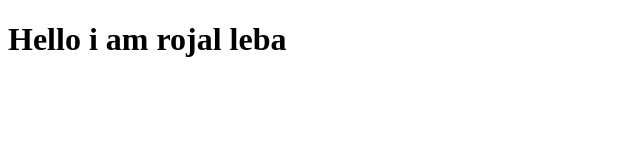
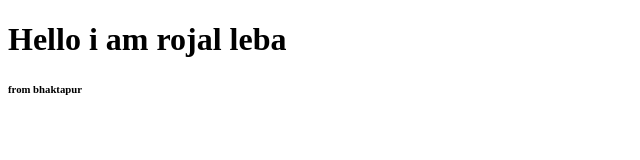
Before and after one commit to Rojalleba/Trial, a plain HTML site: page index.html in a window 1280 px wide. Shown: the full height of the page, 0-640 px from the left. Drawn offline with Linux system fonts and the light colour scheme.

Commit message:
intro updated

```diff
--- a/index.html
+++ b/index.html
@@ -8,5 +8,6 @@
 <body>
     <h1> Hello i am rojal leba
     </h1>
+    <h6> from bhaktapur</h6>
 </body>
 </html>
```
